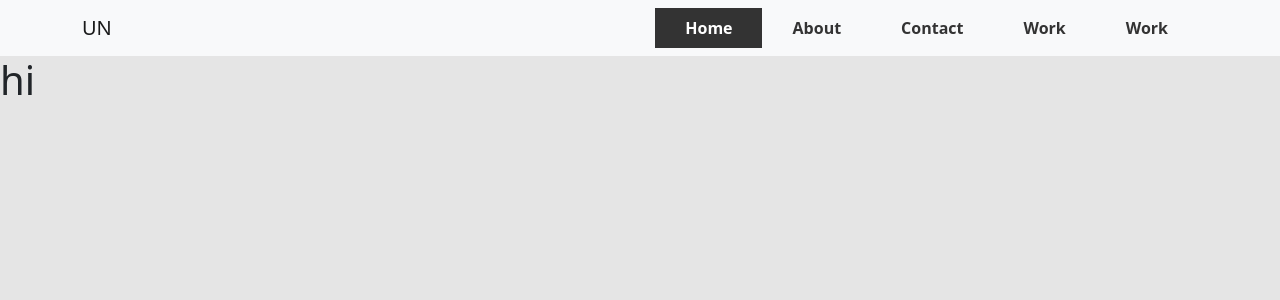
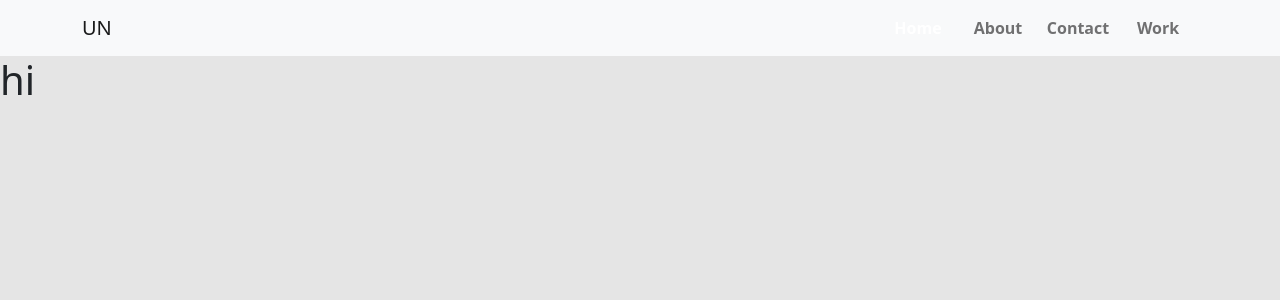
Before and after one commit to mdabbasali185/portfolio, a React (Create React App) app: page / in a window 1280 px wide. Shown: the top 300 px of the page. Built offline with nearby package versions, Linux system fonts and the light colour scheme.

Commit message:
header edit

```diff
--- a/src/Pages/Shared/Header.js
+++ b/src/Pages/Shared/Header.js
@@ -12,83 +12,74 @@
         const navbar_nav = document.querySelector('.navbar-nav')
         const hoverBg = document.getElementById('hoverBg')
 
+        for (let i = 0; i < navLink.length; i++) {
+            const element = navLink[i];
+            element.addEventListener('click', () => {
+                const active = document.querySelector('.active')
+                active.classList.remove('active')
+                element.classList.add('active')
+
+
+            })
+
+        }
+
+
         navbar_nav.addEventListener('mousemove', (e) => {
             const active = document.querySelector('.active')
-            active.style.color = '#333'
+            active.style.color = 'black'
             e.target.style.color = 'white'
             const x = e.target.offsetLeft
             hoverBg.style.left = x + 'px'
             hoverBg.style.width = e.target.clientWidth + 'px'
 
         })
+
         navbar_nav.addEventListener('mouseout', (e) => {
             const active = document.querySelector('.active')
-            e.target.style.color = '#333'
+            e.target.style.color = 'black'
             active.style.color = 'white'
             const x = active.offsetLeft
             hoverBg.style.left = x + 'px'
             hoverBg.style.width = active.clientWidth + 'px'
         })
-
         const active = document.querySelector('.active')
         active.style.color = 'white'
-        hoverBg.style.width = active.clientWidth + 'px'
-
-
     }, [])
 
 
     return (
-        <nav className="navbar sticky-top navbar-expand-lg navbar-light bg-light position-relative">
-            <div className="container">
-                <Link className="navbar-brand" to="/">UN</Link>
-
-
-                <ul className="navbar-nav ms-auto mb-2 mb-lg-0 d-none d-lg-flex text-capitalize">
-                    <li className="nav-item">
-                        <NavLink className="active" aria-current="page" to="/">Home</NavLink>
+        <nav class="navbar sticky-top navbar-expand-lg navbar-light bg-light">
+            <div class="container">
+                <a class="navbar-brand" href="#">UN</a>
+                <button
+                    class="navbar-toggler"
+                    type="button"
+                    data-bs-toggle="collapse"
+                    data-bs-target="#navbarSupportedContent"
+                    aria-controls="navbarSupportedContent"
+                    aria-expanded="false"
+                    aria-label="Toggle navigation"
+                >
+                    <span class="navbar-toggler-icon"></span>
+                </button>
+                <div class="collapse navbar-collapse" id="navbarSupportedContent">
+                    <ul class="navbar-nav ms-auto mb-2 mb-lg-0 text-capitalize">
+                        <li class="nav-item">
+                            <a class="nav-link active" aria-current="page" href="#">Home</a>
                         </li>
-                    <li className="nav-item">
-                        <NavLink to="/about">about </NavLink>
+                        <li class="nav-item">
+                            <a class="nav-link" href="#about">about </a>
                         </li>
-                    <li className="nav-item">
-                        <NavLink to="#contact">contact</NavLink>
+                        <li class="nav-item">
+                            <a class="nav-link" href="#contact">contact</a>
                         </li>
-                    <li className="nav-item">
-                        <NavLink to="#work">work</NavLink>
-                    </li>
-                    <li className="nav-item">
-                        <NavLink to="#work">work</NavLink>
+                        <li class="nav-item">
+                            <a class="nav-link" href="#work">work</a>
                         </li>
                         <span id="hoverBg" ></span>
                     </ul>
-                <div className={`toggleButton d-block d-lg-none  ms-auto ${toggle && 'active'}`} onClick={() => setToggle(!toggle)} >
-                    <span></span>
-                    <span></span>
-                    <span></span>
                 </div>
-
-                <ul className={`myNav text-capitalize ${toggle && 'active'} `}>
-                    <li className="nav-item">
-                        <NavLink className="active" aria-current="page" to="/">Home</NavLink>
-                    </li>
-                    <li className="nav-item">
-                        <NavLink to="/about">about </NavLink>
-                    </li>
-                    <li className="nav-item">
-                        <NavLink to="#contact">contact</NavLink>
-                    </li>
-                    <li className="nav-item">
-                        <NavLink to="#work">work</NavLink>
-                    </li>
-                    <li className="nav-item">
-                        <NavLink to="#work">work</NavLink>
-                    </li>
-                    <span id="hoverBg" ></span>
-                </ul>
-
-
-
             </div>
         </nav>
 
--- a/src/Pages/Shared/Shared.css
+++ b/src/Pages/Shared/Shared.css
@@ -28,7 +28,7 @@
   left: 0;
   position: absolute;
   z-index: -1;
-  transition: 0.5s ease;
+  transition: 0.3s linear;
 }
 
 .toggleButton {
```
Lines whose indentation alone changed are shown as unchanged.
